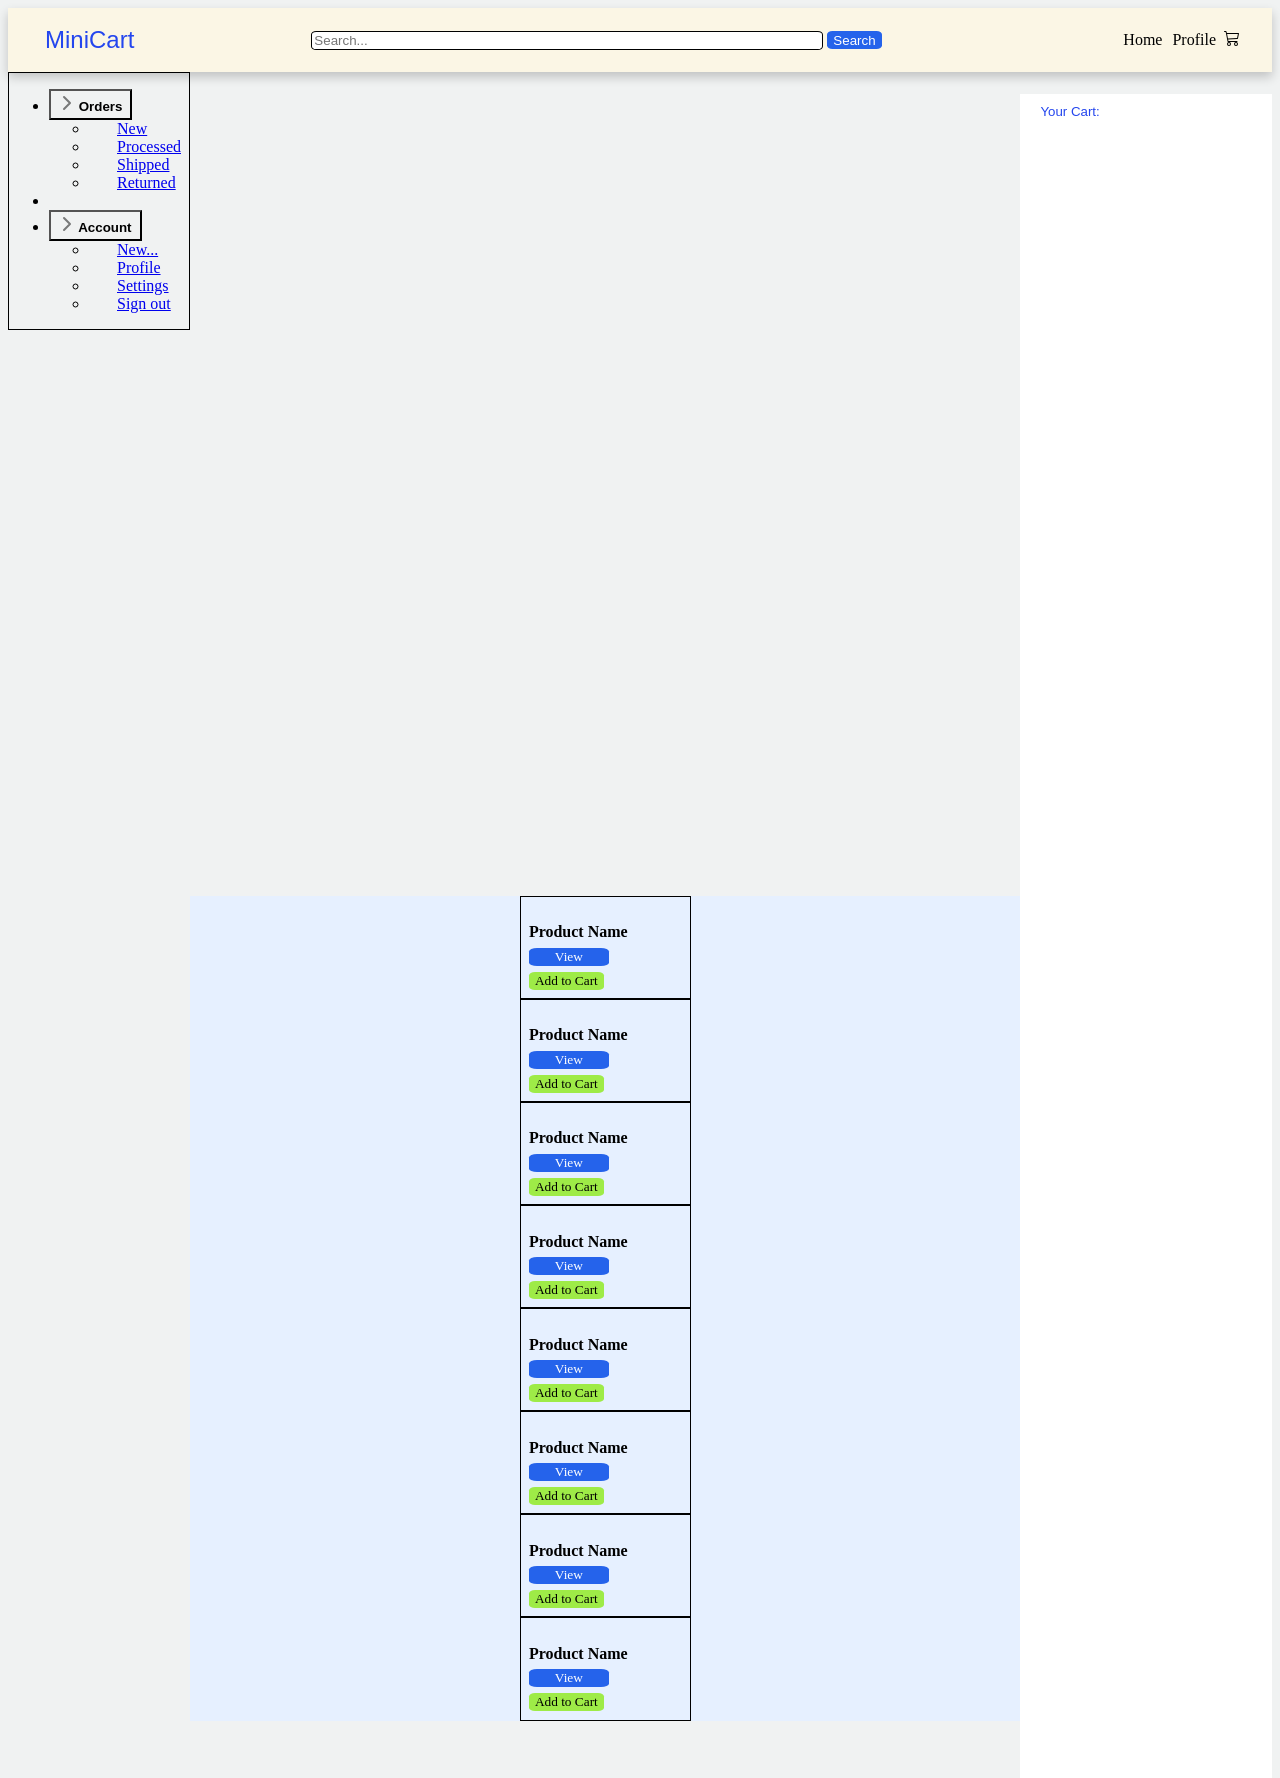
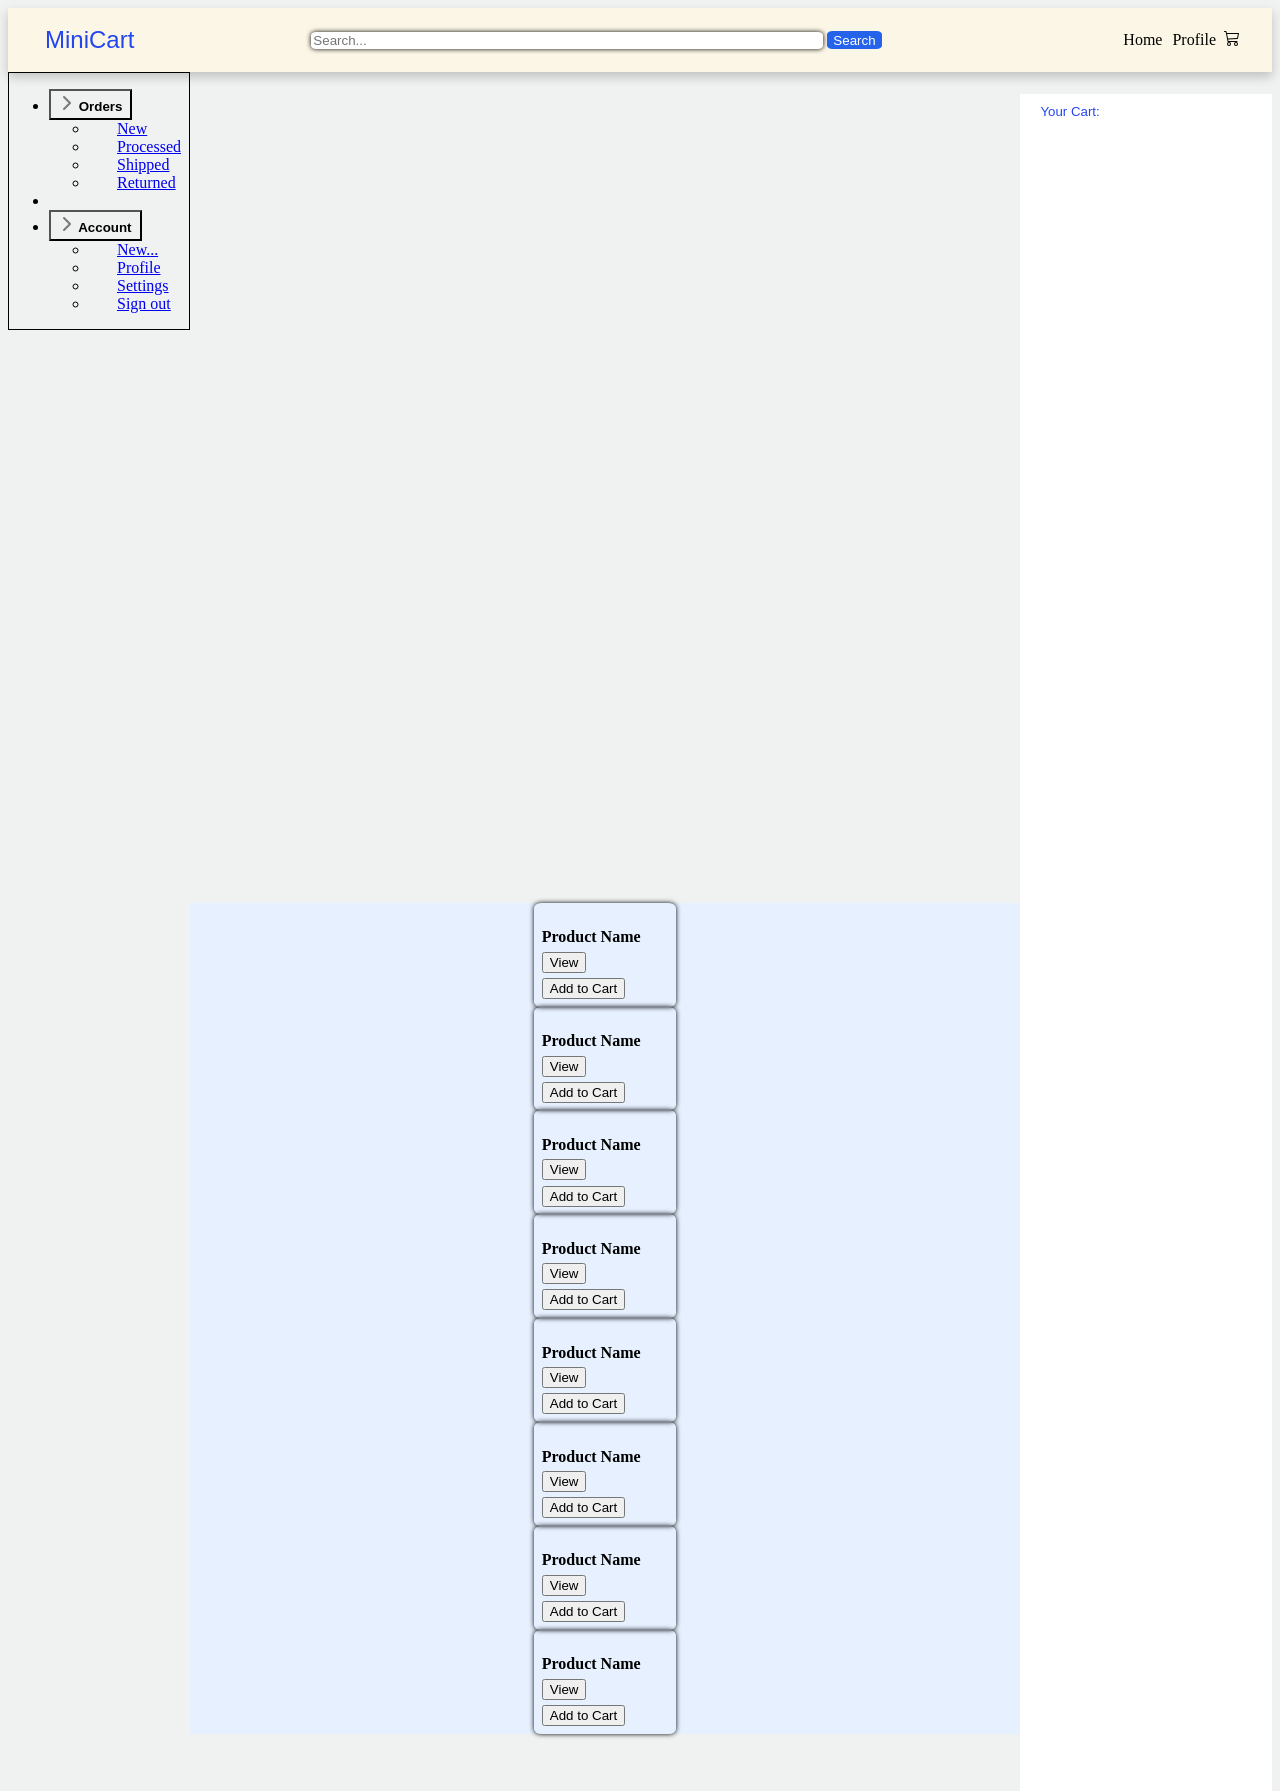

functional logic implemented with test data

--- a/style.css
+++ b/style.css
@@ -132,8 +132,9 @@ h1{
 #search-input{
   display: inline-block;
   width: 80%;
-  border: 1px solid black;
+  box-shadow: 0 0 5px;
   border-radius: 1%/20%;
+  border: none;
 }
 .search-button{
   display: inline-block;
@@ -148,14 +149,14 @@ h1{
 .product-card{
   width: fit-content;
   padding: 5px;
-  border: 1px solid black;
-  /* background-color: #fff5e9; */
+  border-radius: 5%;
+  box-shadow: 0 0 5px;
   height: auto;
   margin-left: auto;
   margin-right: auto;
 }
 
-#view{
+.view{
   width: 5rem; 
   color: white;
   border-radius: 10%/20%;
@@ -164,7 +165,7 @@ h1{
   font-family: inherit;
 }
 
-#add{
+.add{
   background-color: #9EEB47;
   color: black;
   border-radius: 8%/20%;
@@ -218,4 +219,14 @@ h1{
 .carousel-control-prev-icon {
   filter: invert(50%);
   margin-right: 65%;
+}
+
+.price{
+  font-size: small;
+  color: grey;
+}
+
+.product-image{
+  width: 100%;
+  border-radius: 5%;
 }
